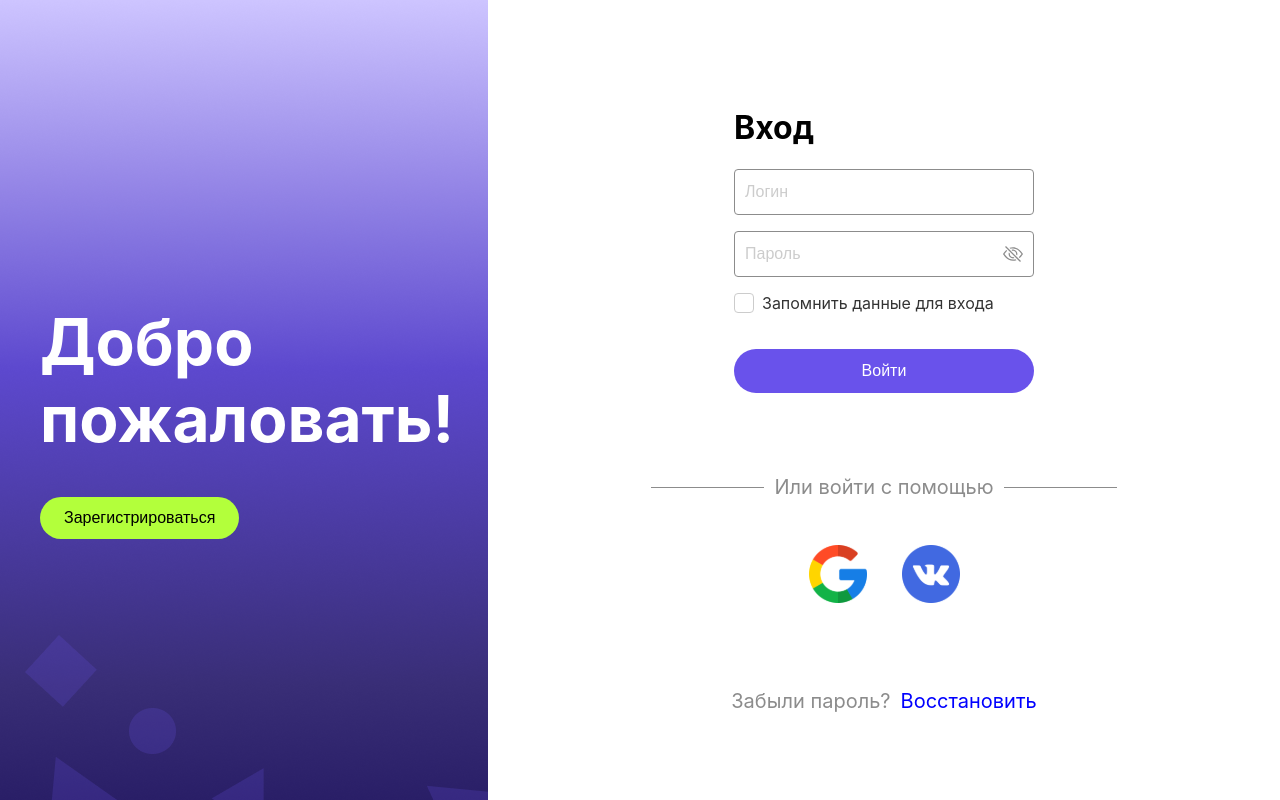
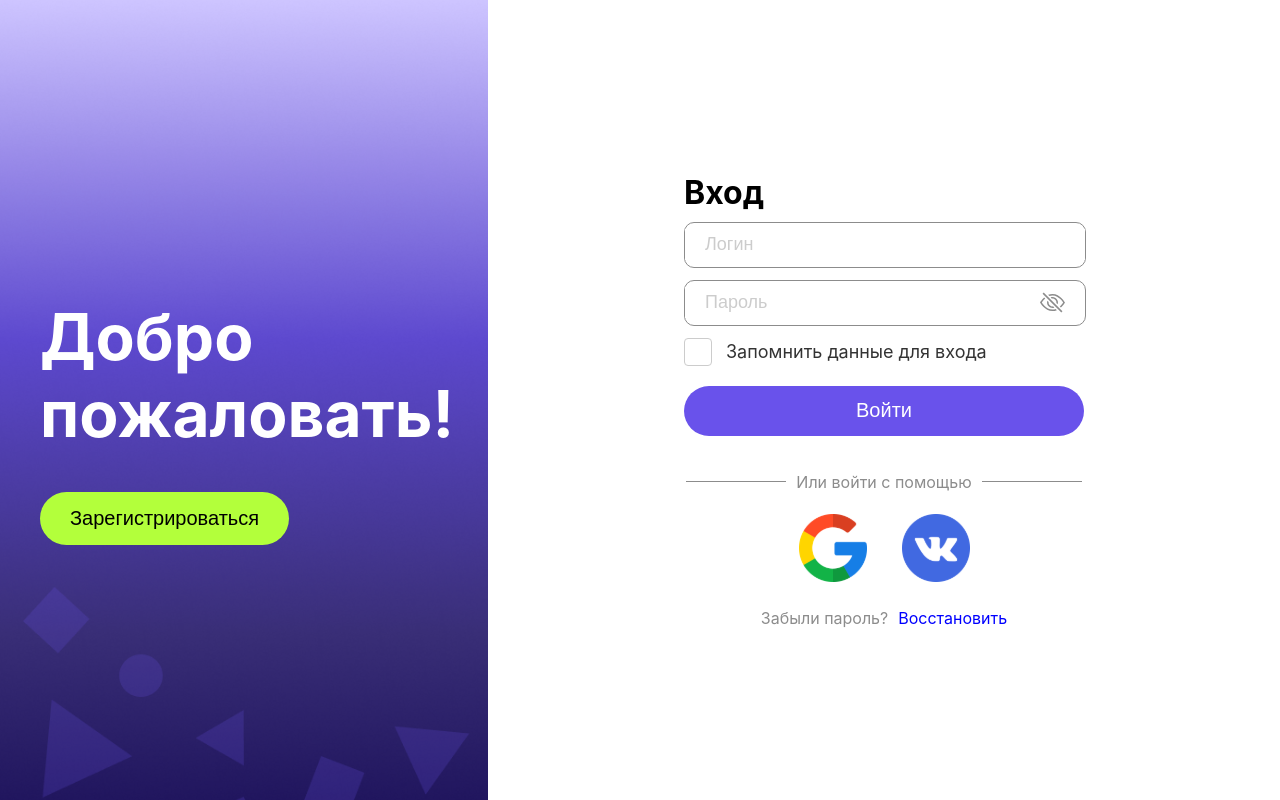
Before and after one commit to LorexStaff/analytics, a React (Create React App) app: page /login in a window 1280 px wide. Built offline with nearby package versions, Linux system fonts and the light colour scheme.

Commit message:
add adaptive layout

```diff
--- a/src/features/Auth/ui/AuthForm/AuthForm.module.scss
+++ b/src/features/Auth/ui/AuthForm/AuthForm.module.scss
@@ -5,13 +5,20 @@
   display: flex;
   width: 100vw;
   height: 100vh;
-  background-color: #fff;
+  background-color: $secondary-main-color;
+  align-items: center;
+  justify-content: space-between;
+
+  @media (max-width: 992px) {
+    flex-direction: column;
+    justify-content: center;
+  }
 }
 
 .gradient {
-  width: 528px;
   height: 100vh;
   background-image: url("../../assets/auth-banner.png");
+  background-size: cover;
   font-size: 32px;
   display: flex;
   flex-direction: column;
@@ -23,6 +30,10 @@
     color: $secondary-main-color;
     margin-bottom: 40px;
   }
+
+  @media (max-width: 992px) {
+    display: none;
+  }
 }
 
 .authContainer {
@@ -33,36 +44,70 @@
   justify-content: center;
   align-items: center;
   padding: 0 20px;
-  background-color: #fff;
+  background-color: $secondary-main-color;
+
+  @media (max-width: 992px) {
+    min-width: auto;
+    width: 100%;
+  }
 }
 
 .registrationTitle {
-  margin-bottom: 22px;
+  margin-top: 0;
+  margin-bottom: 10px;
   font-size: 32px;
   text-align: left;
+
+  @media (max-width: 2560px) {
+    font-size: 36px;
+  }
+  @media (max-width: 1920px) {
+    font-size: 32px;
+  }
+  @media (max-width: 1200px) {
+    font-size: 28px;
+  }
+  @media (max-width: 992px) {
+    font-size: 24px;
+  }
 }
 
 .inputWrapper {
-  width: 300px;
-  margin-bottom: 16px;
-}
-
-.checkboxWrapper {
-  margin-top: 16px;
-  margin-bottom: 16px;
+  margin-bottom: 12px;
 }
 
 .customButtom {
   width: 300px;
-  height: 44px;
+  height: 40px;
   margin-top: 20px;
+
+  @media (max-width: 2560px) {
+    height: 65px;
+    width: 500px;
+  }
+  @media (max-width: 1920px) {
+    height: 50px;
+    width: 400px;
+  }
+  @media (max-width: 1200px) {
+    height: 45px;
+    width: 400px;
+  }
+  @media (max-width: 576px) {
+    height: 40px;
+    max-width: 300px;
+  }
 }
 
 .socialLogin {
-  margin-top: 62px;
+  margin-top: 20px;
   display: flex;
   flex-direction: column;
   align-items: center;
+
+  @media (min-width: 1600px) {
+    margin-top: 40px;
+  }
 }
 
 .orTextContainer {
@@ -76,26 +121,74 @@
   height: 1px;
   background-color: #8c8c8c;
   flex-shrink: 0;
+
+  @media (min-width: 1440px) {
+    width: 150px;
+  }
+  @media (max-width: 1920px) {
+    width: 100px;
+  }
+  @media (max-width: 1200px) {
+    width: 100px;
+  }
+  @media (max-width: 992px) {
+    width: 70px;
+  }
+  @media (max-width: 768px) {
+    width: 100px;
+  }
+  @media (max-width: 576px) {
+    width: 60px;
+  }
 }
 
 .orText {
-  font-size: 20px;
+  font-size: 16px;
   color: #8c8c8c;
   white-space: nowrap;
+
+  @media (min-width: 1600px) {
+    font-size: 24px;
+  }
+  @media (max-width: 992px) {
+    font-size: 20px;
+  }
+  @media (max-width: 768px) {
+    font-size: 16px;
+  }
 }
 
 .iconContainer {
   display: flex;
   gap: 23px;
-  margin-top: 20px;
+
+  @media (max-width: 768px) {
+    gap: 16px;
+  }
+  @media (max-width: 576px) {
+    gap: 12px;
+  }
+  @media (max-width: 376px) {
+    gap: 8px;
+  }
 }
 
 .forgotPassword {
-  margin-top: 80px;
+  margin-top: 20px;
   display: flex;
   gap: 10px;
-  font-size: 20px;
+  font-size: 16px;
   color: #8c8c8c;
+
+  @media (min-width: 1600px) {
+    font-size: 24px;
+  }
+  @media (max-width: 992px) {
+    font-size: 20px;
+  }
+  @media (max-width: 768px) {
+    font-size: 16px;
+  }
 
   a {
     color: blue;
@@ -109,7 +202,14 @@
 
 .error {
   color: red;
-  font-size: 14px;
-  margin-top: 4px;
+  font-size: 24px;
+  margin-top: 3px;
   text-align: left;
+
+  @media (max-width: 2560px) {
+    font-size: 24px;
+  }
+  @media (max-width: 1920px) {
+    font-size: 14px;
+  }
 }
--- a/src/shared/components/Button/Button.module.scss
+++ b/src/shared/components/Button/Button.module.scss
@@ -9,6 +9,16 @@
   font-weight: 500;
   cursor: pointer;
   transition: background-color 0.3s ease, border-color 0.3s ease;
+
+  @media (min-width: 2560px) {
+    font-size: 20px;
+  }
+  @media (min-width: 1920px) {
+    font-size: 18px;
+  }
+  @media (min-width: 1200px) {
+    font-size: 17px;
+  }
 
   &:disabled {
     opacity: 0.5;
@@ -37,14 +47,53 @@
 .small {
   padding: 8px 16px;
   font-size: 14px;
+
+  @media (min-width: 2560px) {
+    padding: 12px 20px;
+    font-size: 18px;
+  }
+  @media (min-width: 1920px) {
+    padding: 10px 18px;
+    font-size: 16px;
+  }
+  @media (min-width: 1200px) {
+    padding: 9px 16px;
+    font-size: 15px;
+  }
 }
 
 .medium {
   padding: 12px 24px;
-  font-size: 16px;
+  font-size: 20px;
+
+  @media (min-width: 2560px) {
+    padding: 18px 36px;
+    font-size: 28px;
+  }
+  @media (min-width: 1920px) {
+    padding: 16px 32px;
+    font-size: 24px;
+  }
+  @media (min-width: 1200px) {
+    padding: 15px 30px;
+    font-size: 20px;
+  }
 }
 
 .large {
   padding: 24px 48px;
   font-size: 18px;
+
+  @media (min-width: 2560px) {
+    padding: 32px 64px;
+    font-size: 22px;
+  }
+  @media (min-width: 1920px) {
+    padding: 28px 56px;
+    font-size: 20px;
+  }
+  @media (min-width: 1200px) {
+    padding: 26px 52px;
+    font-size: 19px;
+  }
 }
--- a/src/shared/components/Checkbox/ui/Checkbox.module.scss
+++ b/src/shared/components/Checkbox/ui/Checkbox.module.scss
@@ -20,13 +20,34 @@
   .checkmark {
     display: inline-block;
     position: relative;
-    height: 18px;
-    width: 18px;
+    height: 16px;
+    width: 16px;
     background-color: #fff;
     border: 1px solid #ccc;
     border-radius: 4px;
     transition: background-color 0.3s ease-in-out, border-color 0.3s ease-in-out;
     margin-right: 8px;
+
+    @media (min-width: 1600px) {
+      height: 30px;
+      width: 30px;
+      margin-right: 16px;
+    }
+    @media (max-width: 1920px) {
+      height: 26px;
+      width: 26px;
+      margin-right: 14px;
+    }
+    @media (max-width: 1200px) {
+      height: 22px;
+      width: 22px;
+      margin-right: 12px;
+    }
+    @media (max-width: 768px) {
+      height: 16px;
+      width: 16px;
+      margin-right: 8px;
+    }
 
     &:hover {
       border-color: #8c8c8c;
@@ -40,18 +61,56 @@
     &::after {
       content: "";
       position: absolute;
-      left: 6px;
-      top: 1px;
-      width: 5px;
-      height: 10px;
+      left: 5px;
+      top: 0px;
+      width: 4px;
+      height: 8px;
       border: solid white;
       border-width: 0 2px 2px 0;
       transform: rotate(45deg);
+
+      @media (min-width: 1600px) {
+        left: 9px;
+        top: 0px;
+        width: 9px;
+        height: 18px;
+      }
+      @media (max-width: 1920px) {
+        left: 7px;
+        top: 0px;
+        width: 8px;
+        height: 16px;
+      }
+      @media (max-width: 1200px) {
+        left: 7px;
+        top: 0px;
+        width: 6px;
+        height: 12px;
+      }
+      @media (max-width: 768px) {
+        left: 5px;
+        top: 0px;
+        width: 4px;
+        height: 8px;
+      }
     }
   }
 
   .label {
-    font-size: 16px;
+    font-size: 36px;
     color: #333;
+
+    @media (min-width: 1600px) {
+      font-size: 24px;
+    }
+    @media (max-width: 1920px) {
+      font-size: 18px;
+    }
+    @media (max-width: 1200px) {
+      font-size: 18px;
+    }
+    @media (max-width: 768px) {
+      font-size: 16px;
+    }
   }
 }
--- a/src/shared/components/Header/ui/Header.module.scss
+++ b/src/shared/components/Header/ui/Header.module.scss
@@ -6,8 +6,35 @@
   align-items: center;
   justify-content: flex-start;
   padding-left: 24px;
+
+  @media (max-width: 1200px) {
+    height: 90px;
+    padding-left: 16px;
+  }
+
+  @media (max-width: 768px) {
+    height: 72px;
+    padding-left: 12px;
+  }
+
+  @media (max-width: 576px) {
+    height: 60px;
+    padding-left: 8px;
+  }
 }
 
 .logo img {
   height: 40px;
+
+  @media (max-width: 1200px) {
+    height: 36px;
+  }
+
+  @media (max-width: 768px) {
+    height: 32px;
+  }
+
+  @media (max-width: 576px) {
+    height: 28px;
+  }
 }
--- a/src/shared/components/Input/Input.module.scss
+++ b/src/shared/components/Input/Input.module.scss
@@ -1,11 +1,9 @@
-$input-width: 300px;
-$input-height: 44px;
 $default-border-color: #8c8c8c;
 $active-border-color: #2784eb;
 
 .inputWrapper {
   position: relative;
-  width: $input-width;
+  width: 300px;
 }
 
 .input {
@@ -13,15 +11,60 @@ $active-border-color: #2784eb;
   align-items: center;
   border: 1px solid $default-border-color;
   border-radius: 4px;
-  height: $input-height;
+  height: 44px;
   transition: border-color 0.3s ease;
+
+  @media (max-width: 2560px) {
+    height: 55px;
+    width: 500px;
+    border-radius: 12px;
+  }
+  @media (max-width: 1920px) {
+    height: 44px;
+    width: 400px;
+    border-radius: 10px;
+  }
+  @media (max-width: 1200px) {
+    height: 44px;
+    width: 400px;
+    border-radius: 7px;
+  }
+  @media (max-width: 768px) {
+    gap: 16px;
+  }
+  @media (max-width: 576px) {
+    height: 44px;
+    max-width: 300px;
+  }
 
   input {
     flex: 1;
-    padding: 10px;
+    padding: 5px;
     border: none;
     outline: none;
     font-size: 16px;
+
+    @media (max-width: 2560px) {
+      font-size: 24px;
+      padding-left: 20px;
+    }
+    @media (max-width: 1920px) {
+      font-size: 18px;
+      padding-left: 20px;
+    }
+    @media (max-width: 1200px) {
+      font-size: 18px;
+      padding-left: 15px;
+    }
+    @media (max-width: 768px) {
+      font-size: 16px;
+    }
+    @media (max-width: 576px) {
+      font-size: 14px;
+    }
+    @media (max-width: 376px) {
+      font-size: 12px;
+    }
 
     &::placeholder {
       color: #ccc;
@@ -34,6 +77,25 @@ $active-border-color: #2784eb;
     height: 20px;
     margin-right: 10px;
     cursor: pointer;
+
+    @media (min-width: 1600px) {
+      width: 35px;
+      height: 35px;
+      margin-right: 25px;
+    }
+    @media (max-width: 1920px) {
+      width: 25px;
+      height: 25px;
+      margin-right: 20px;
+    }
+    @media (max-width: 1200px) {
+      width: 20px;
+      height: 20px;
+      margin-right: 15px;
+    }
+    @media (max-width: 768px) {
+      margin-right: 10px;
+    }
   }
 
   &.active {
--- a/src/shared/components/Sidebar/Sidebar.module.scss
+++ b/src/shared/components/Sidebar/Sidebar.module.scss
@@ -21,6 +21,24 @@
   transition: transform 0.3s ease-in-out;
   transform: translateX(-100%);
   border-top-right-radius: 40px;
+
+  @media (max-width: 1200px) {
+    --menu-width: 300px;
+    height: calc(100vh - 100px);
+    top: 100px;
+  }
+
+  @media (max-width: 992px) {
+    --menu-width: 250px;
+    height: calc(100vh - 80px);
+    top: 80px;
+  }
+
+  @media (max-width: 768px) {
+    --menu-width: 200px;
+    height: calc(100vh - 60px);
+    top: 60px;
+  }
 
   &.active {
     transform: translateX(0);
@@ -55,6 +73,21 @@
       transition: all 0.3s ease-in-out;
       z-index: 2;
 
+      @media (max-width: 1200px) {
+        font-size: 18px;
+        width: calc(var(--menu-width) - 120px);
+      }
+
+      @media (max-width: 992px) {
+        font-size: 16px;
+        width: calc(var(--menu-width) - 110px);
+      }
+
+      @media (max-width: 768px) {
+        font-size: 14px;
+        width: calc(var(--menu-width) - 90px);
+      }
+
       &::after {
         content: "▼";
         font-size: 12px;
@@ -78,6 +111,21 @@
       visibility: hidden;
       transition: all 0.3s ease-in-out;
       z-index: 1;
+
+      @media (max-width: 1200px) {
+        width: 270px;
+        height: 55px;
+      }
+
+      @media (max-width: 992px) {
+        width: 235px;
+        height: 45px;
+      }
+
+      @media (max-width: 768px) {
+        width: 180px;
+        height: 40px;
+      }
     }
 
     .visibleOval {
@@ -109,6 +157,18 @@
   align-items: center;
   transition: all 0.3s ease-in-out;
 
+  @media (max-width: 1200px) {
+    left: 300px;
+  }
+
+  @media (max-width: 992px) {
+    left: 250px;
+  }
+
+  @media (max-width: 768px) {
+    left: 200px;
+  }
+
   &:hover {
     background-color: #b3ff3b;
   }
--- a/src/shared/components/SocialButton/SocialButton.module.scss
+++ b/src/shared/components/SocialButton/SocialButton.module.scss
@@ -9,6 +9,19 @@
   cursor: pointer;
   transition: transform 0.3s ease-in-out;
 
+  @media (min-width: 1600px) {
+    width: 100px;
+    height: 100px;
+  }
+  @media (max-width: 1920px) {
+    width: 80px;
+    height: 80px;
+  }
+  @media (max-width: 1200px) {
+    width: 60px;
+    height: 60px;
+  }
+
   &:hover {
     transform: scale(1.1);
   }
```
